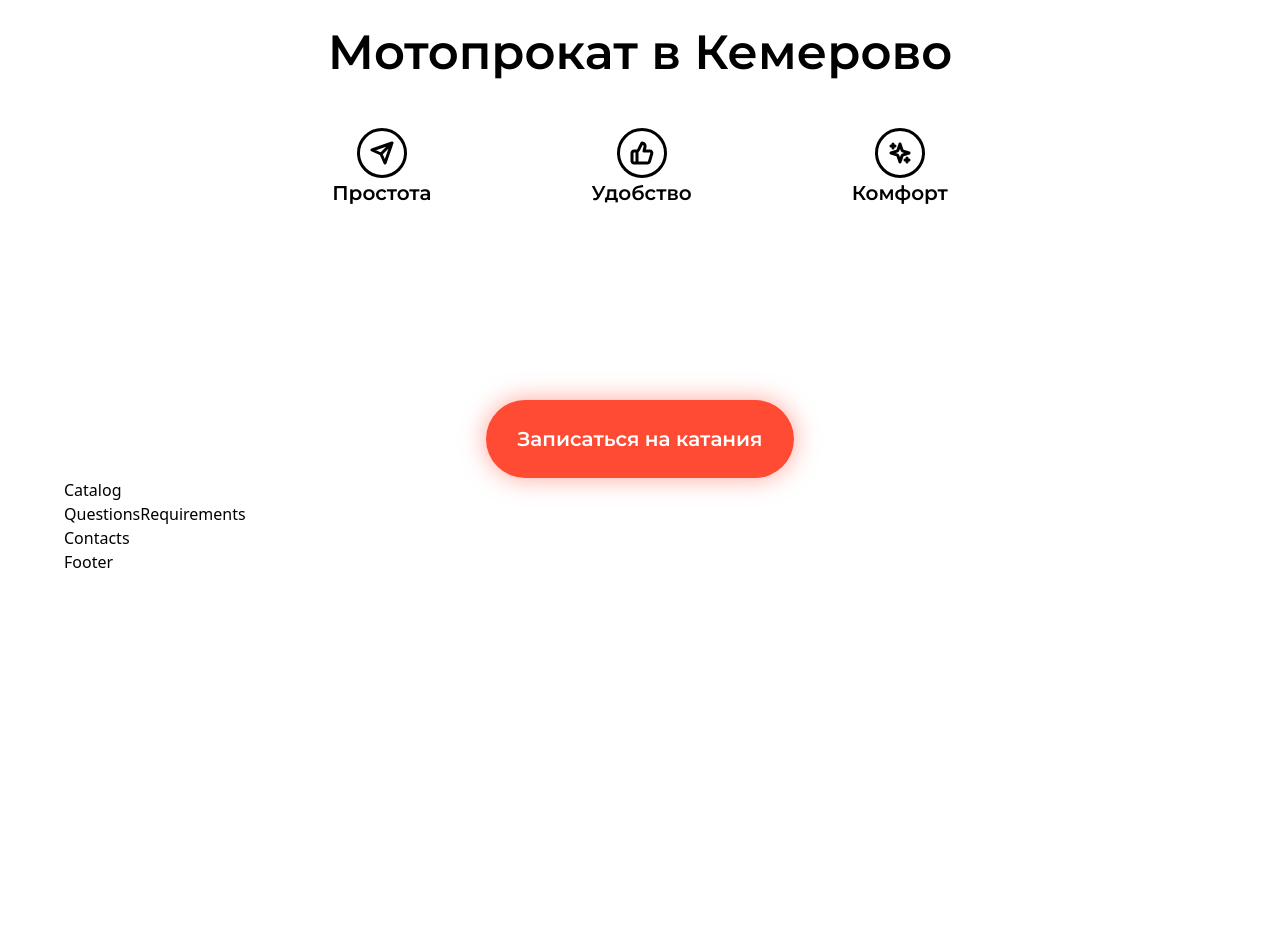
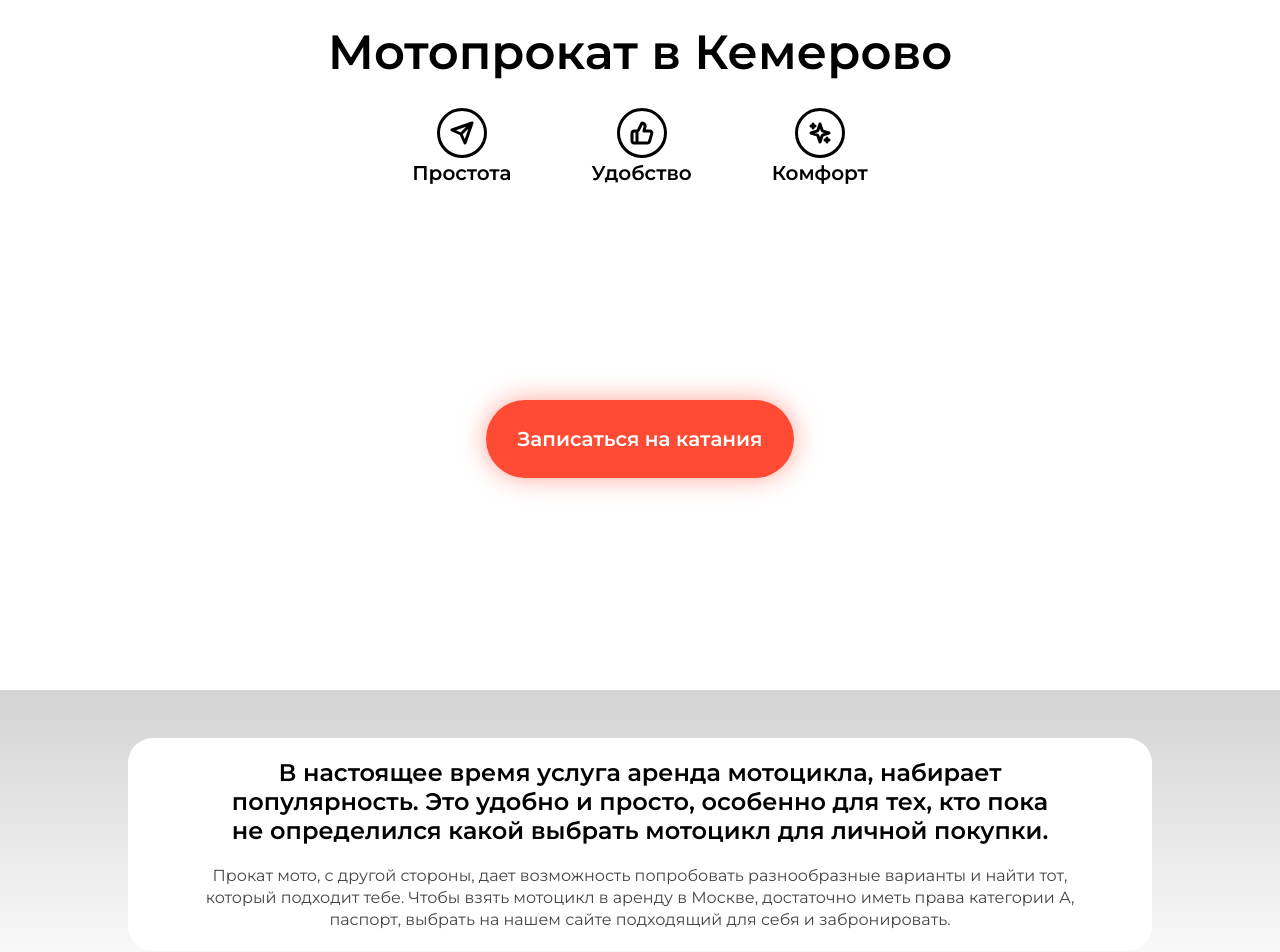
Before and after one commit to WonderSi/motodrive_app, a React (Vite) app: page / in a window 1280 px wide. Shown: the part 100-1052 px from the top of the page. Before the commit the page ends 800 px from the top, so only its background shows below. Built offline with nearby package versions, Linux system fonts and the light colour scheme.

Commit message:
Creature Card

```diff
--- a/src/App.jsx
+++ b/src/App.jsx
@@ -1,6 +1,6 @@
 import styles from "./style"
 
-import { Navbar, Hero, Catalog, QuestionsRequirements, Contacts, Footer} from './components'
+import { Navbar, Hero, Catalog, QuestionsRequirements, Contacts, Footer, Card} from './components'
 import { background } from "./assets"
 
 const App = () => (
@@ -11,10 +11,11 @@
       </div>
     </div>
 
-    <div className={`bg-primary ${styles.flexStart}`}>
+    <div className={`bg-primary ${styles.flexCenter} flex-col`}>
       <div className={`${styles.boxWidth}`}>
         <Hero />
       </div>
+      <Card />
     </div>
 
     <div className={`bg-primary ${styles.paddingX} ${styles.flexStart}`}>
--- a/src/components/Button.jsx
+++ b/src/components/Button.jsx
@@ -1,7 +1,7 @@
 import React from 'react'
 
 const Button = () => (
-    <button className='bg-main rounded-[50px] shadow-[0px_0px_25px_0px_rgba(255,75,51,0.5)]'>
+    <button className='bg-main rounded-[50px] shadow-[0px_0px_25px_0px_rgba(255,75,51,0.5)] m-5'>
         <p className='font-montseratt text-[20px] font-semibold text-white p-6 px-8'>Записаться на катания</p>
     </button>
 )
--- /dev/null
+++ b/src/components/Card.jsx
@@ -0,0 +1,20 @@
+import styles from "../style"
+
+const Card = () => (
+    <section className="w-full gray__gradient">
+        <div className="flex justify-center">
+            <div className={`${styles.boxWidth}`}>
+                <div className="bg-white rounded-[25px] py-5 md:mx-32 mx-5 my-12">
+                    <h1   h1 className={`${styles.heading2} text-center sm:px-24 px-10`}>В настоящее время услуга аренда мотоцикла, набирает
+            популярность. Это удобно и просто, особенно для тех, кто пока
+            не определился какой выбрать мотоцикл для личной покупки.</h1>
+                    <p className={`${styles.paragraph} text-center sm:px-12 px-10 mt-5`}>Прокат мото, с другой стороны, дает возможность попробовать разнообразные варианты и найти тот,
+            который подходит тебе. Чтобы взять мотоцикл в аренду в Москве, достаточно иметь права категории А,
+            паспорт, выбрать на нашем сайте подходящий для себя и забронировать.</p>
+                </div>
+            </div>
+        </div>
+    </section>
+)
+
+export default Card
--- a/src/components/Hero.jsx
+++ b/src/components/Hero.jsx
@@ -4,26 +4,29 @@
 import { background, simplicity, convenience, comfort } from "../assets"
 
 const Hero = () => (
-  <section id="home" className="">
-    <div className="flex flex-col items-center">
+  <section id="home" className="relative">
+    {/* <div className="absolute block w-full overflow-hidden z-[1]">
+      <img src={background} alt="" className="img-background"/>
+    </div> */}
+    <div className="relative flex flex-col items-center z-[2]">
       <div className="mt-10">
-        <h1 className="sm:text-[48px] text-[32px] font-semibold font-montseratt">Мотопрокат в Кемерово</h1>
+        <h1 className={`${styles.heading1} text-center px-10`}>Мотопрокат в Кемерово</h1>
       </div>
-      <div className="flex flex-row justify-between mt-10 sm:gap-40 gap-16">
-        <div className="flex flex-col justify-center items-center">
+      <div className="flex flex-wrap justify-center mt-5">
+        <div className="flex flex-col justify-center items-center sm:mx-10 mx-6 sm:mt-0 mt-3">
           <img src={simplicity} alt="simplicity" className="w-[50px] h-[50px]"/>
           <p className="font-montseratt sm:text-[20px] text-[18px] font-semibold">Простота</p>
         </div>
-        <div className="flex flex-col justify-center items-center">
+        <div className="flex flex-col justify-center items-center sm:mx-10 mx-6 sm:mt-0 mt-3">
           <img src={convenience} alt="convenience" className="w-[50px] h-[50px]"/>
           <p className="font-montseratt sm:text-[20px] text-[18px] font-semibold">Удобство</p>
         </div>
-        <div className="flex flex-col justify-center items-center">
+        <div className="flex flex-col justify-center items-center sm:mx-10 mx-6 sm:mt-0 mt-3">
           <img src={comfort} alt="comfort" className="w-[50px] h-[50px]"/>
           <p className="font-montseratt sm:text-[20px] text-[18px] font-semibold">Комфорт</p>
         </div>
       </div>
-      <div className="mt-48">
+      <div className="sm:my-48 my-36">
         <Button />
       </div>
     </div>
--- a/src/components/Navbar.jsx
+++ b/src/components/Navbar.jsx
@@ -41,7 +41,7 @@
 
         <img src={toggle ? close : menu} alt="menu" className="w-[28px] h-[28px] object-contain" onClick={() => setToggle((prev) => !prev)} />
 
-        <div className={`bg-main ${toggle ? 'flex' : 'hidden'}  p-6 bg-black-gradient absolute top-20 right-0 mx-4 my-2 min-w-[140px] rounded-xl sidebar`}>
+        <div className={`bg-main ${toggle ? 'flex' : 'hidden'}  p-6 bg-black-gradient absolute top-20 right-0 mx-4 my-2 min-w-[140px] rounded-xl sidebar z-[1000]`}>
 
           <ul className='list-none flex flex-col justify-end items-center flex-1'>
             {navLinks.map((nav, index)=>(
--- a/src/components/index.js
+++ b/src/components/index.js
@@ -4,6 +4,7 @@
 import Catalog from "./Catalog";
 import Navbar from "./Navbar";
 import QuestionsRequirements from "./QuestionsRequirements";
+import Card from "./Card"
 
 export {
     Hero,
@@ -12,4 +13,5 @@
     Catalog,
     Navbar,
     QuestionsRequirements,
+    Card,
 };
--- a/src/index.css
+++ b/src/index.css
@@ -4,9 +4,18 @@
 @tailwind components;
 @tailwind utilities;
 
+:root {
+
+}
+
 * {
   margin: 0;
   padding: 0;
+}
+
+.img-background{
+  width: auto;
+  height: 100vh;
 }
 
 .font-mont {
@@ -16,3 +25,11 @@
 .font-normal {
   font-weight: 400;
 }
+
+.gray__gradient {
+  background: linear-gradient(
+    180deg,
+    #D3D3D3 -0%,
+    #ffffff 100%
+  );
+}
--- a/src/style.js
+++ b/src/style.js
@@ -1,8 +1,9 @@
 const styles = {
     boxWidth: "xl:max-w-[1280px] w-full",
 
-    heading2: "font-poppins font-semibold xs:text-[48px] text-[40px] text-white xs:leading-[76.8px] leading-[66.8px] w-full",
-    paragraph: "font-poppins font-normal text-dimWhite text-[18px] leading-[30.8px]",
+    heading1: "font-montseratt font-semibold sm:text-[48px] text-[40px] text-black w-full",
+    heading2: "font-montseratt font-semibold sm:text-[24px] text-[20px] text-black w-full leading-[29px]",
+    paragraph: "font-montseratt font-regular text-text_gray text-[16px] leading-[22px]",
 
     flexCenter: "flex justify-center items-center",
     flexStart: "flex justify-center items-start",
--- a/tailwind.config.js
+++ b/tailwind.config.js
@@ -6,6 +6,8 @@
     extend: {
       colors: {
         main: "#FF4B33",
+        text_gray: "#444444",
+        background_gray: "#D3D3D3",
         primary: "#ffffff",
         dimWhite: "rgba(255, 255, 255, 0.7)",
         dimBlue: "rgba(9, 151, 124, 0.1)",
```
